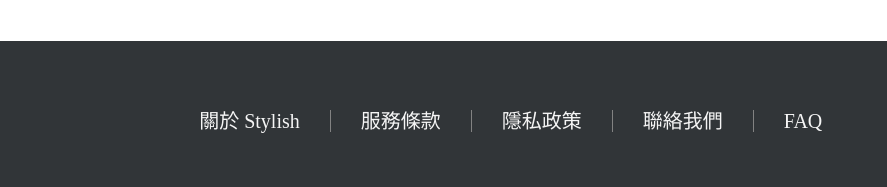
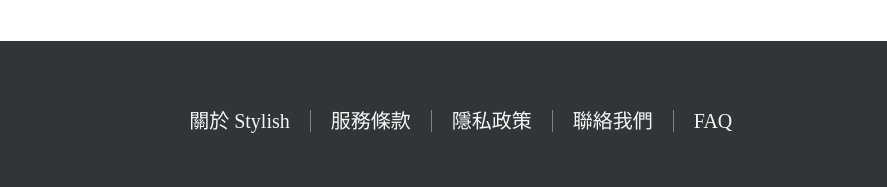
Before and after one commit to AislynYC/aislynyc.github.io, a plain HTML site: page students/aislyn/stylish/index.html in a window 1536 px wide. Shown: the part 695-882 px from the top of the page, 0-887 px from the left. Drawn offline with Linux system fonts and the light colour scheme; no server answers.

Commit message:
fix footer overlapping

```diff
--- a/students/aislyn/stylish/css/style.css
+++ b/students/aislyn/stylish/css/style.css
@@ -429,7 +429,7 @@ html {
   }
 
   .main-footer a {
-    padding-left: 30px;
-    padding-right: 30px;
+    padding-left: 20px;
+    padding-right: 20px;
   }
 }
```
